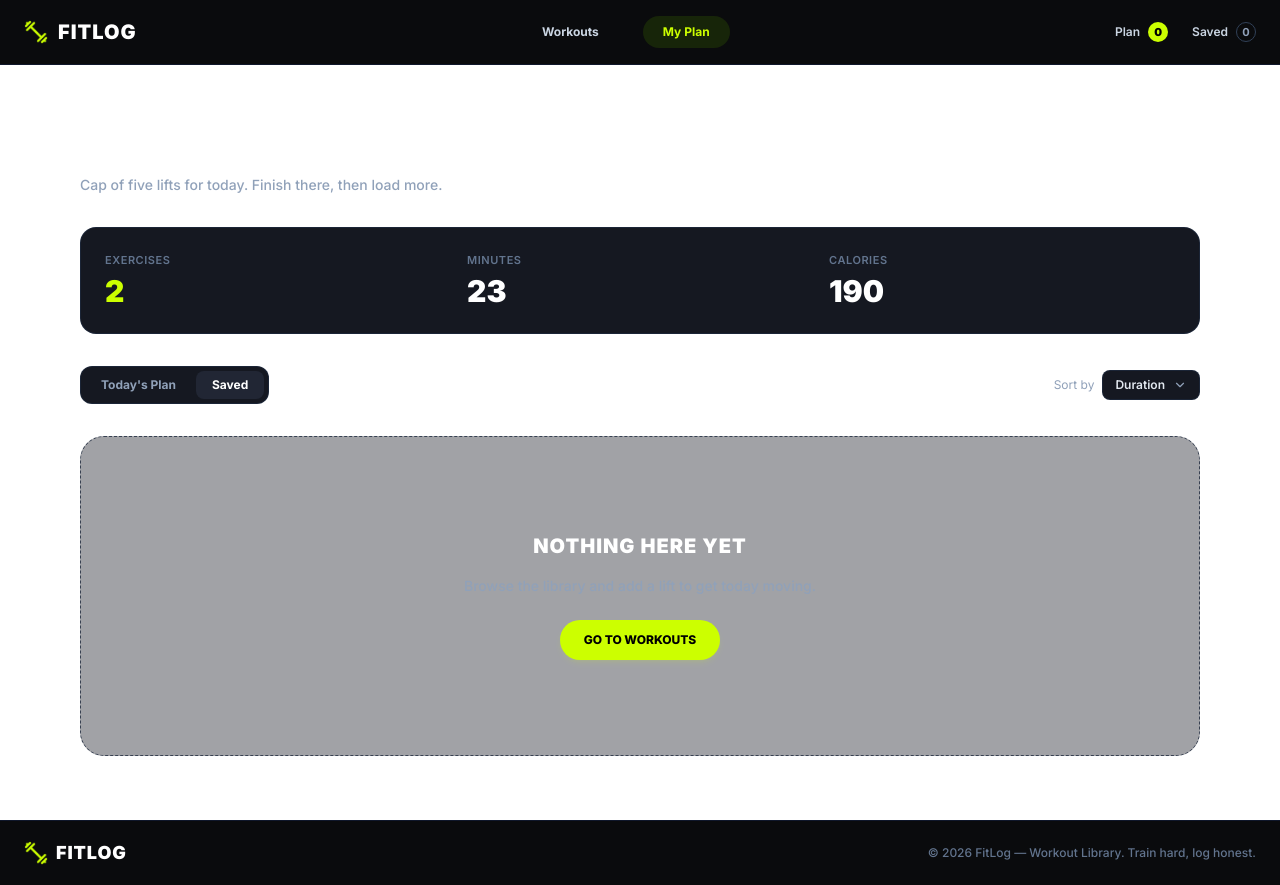
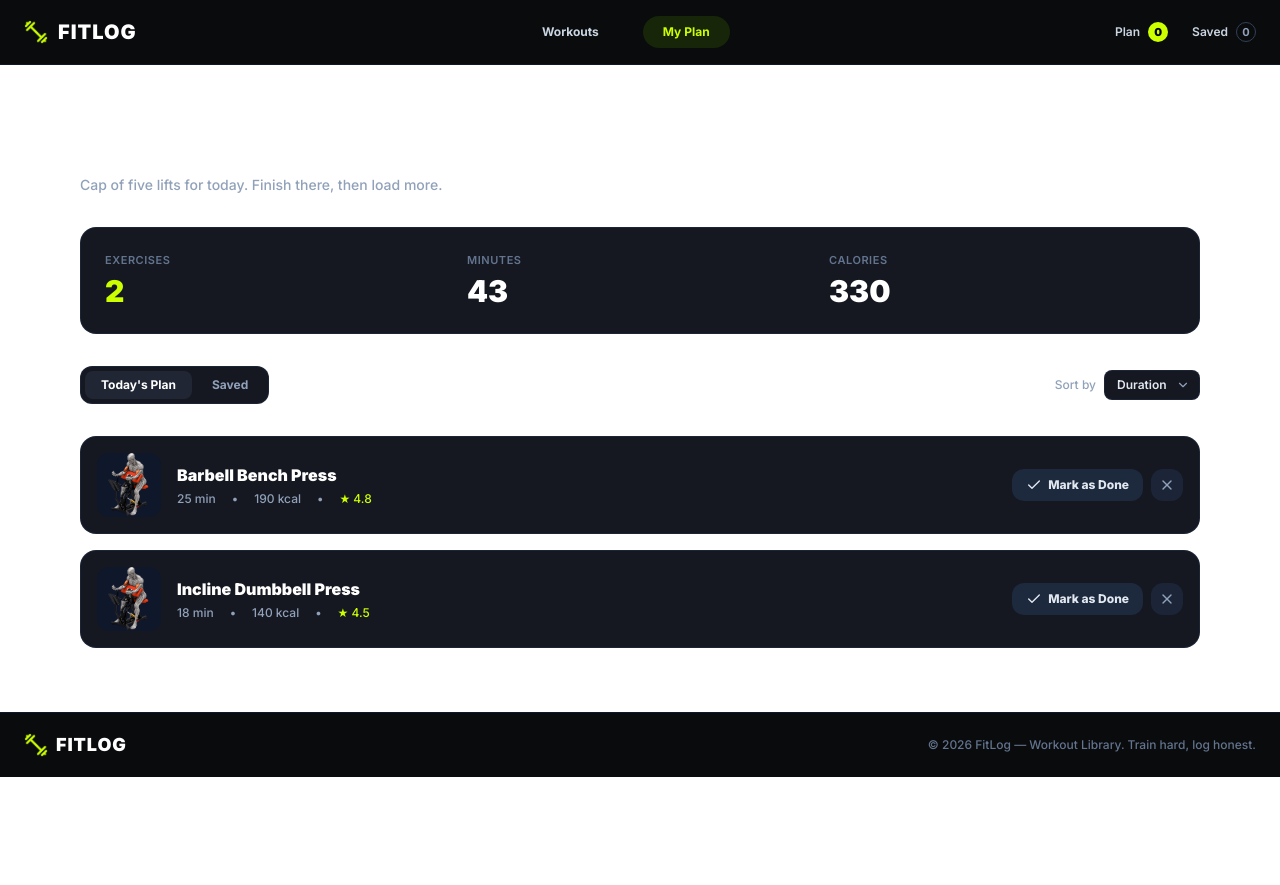
Before and after one commit to jonathanab3011/fitlog-workout-tracker, a Next.js app: page /my-plan in a window 1280 px wide. After the commit the page ends 800 px from the top, so only its background shows below. Built offline with nearby package versions, Linux system fonts and the light colour scheme.

Commit message:
feat: add sort filter, workout card actions with toasts, and README

```diff
--- a/app/my-plan/page.tsx
+++ b/app/my-plan/page.tsx
@@ -1,14 +1,104 @@
-"use client";
+'use client';
 
 import { useState } from "react";
 import Link from "next/link";
-import { ChevronDown } from "lucide-react";
+import { ChevronDown, Check, X, CheckCircle } from "lucide-react";
+
+interface PlannedWorkout {
+  id: string | number;
+  name: string;
+  duration: number; // in mins
+  calories: number;
+  rating: number;
+  completed: boolean;
+  image: string;
+}
 
 export default function MyPlanPage() {
-  const [activeTab, setActiveTab] = useState<"todays" | "saved">("saved");
+  // Sample Initial Data
+  const [workouts, setWorkouts] = useState<PlannedWorkout[]>([
+    {
+      id: "1",
+      name: "Barbell Bench Press",
+      duration: 25,
+      calories: 190,
+      rating: 4.8,
+      completed: false,
+      image: "/banner.png",
+    },
+    {
+      id: "2",
+      name: "Incline Dumbbell Press",
+      duration: 18,
+      calories: 140,
+      rating: 4.5,
+      completed: false,
+      image: "/banner.png",
+    },
+  ]);
+
+  const [activeTab, setActiveTab] = useState<"todays" | "saved">("todays");
+  const [sortBy, setSortBy] = useState<"duration" | "calories" | "rating">("duration");
+  const [toastMessage, setToastMessage] = useState<string | null>(null);
+
+  // Helper function to trigger Toast
+  const triggerToast = (msg: string) => {
+    setToastMessage(msg);
+    setTimeout(() => {
+      setToastMessage(null);
+    }, 3000);
+  };
+
+  // C3: Mark as Done Handler
+  const handleMarkAsDone = (id: string | number) => {
+    setWorkouts((prev) =>
+      prev.map((item) => {
+        if (item.id === id) {
+          const newCompletedState = !item.completed;
+          triggerToast(
+            newCompletedState
+              ? `"${item.name}" marked as done!`
+              : `"${item.name}" marked as pending.`
+          );
+          return { ...item, completed: newCompletedState };
+        }
+        return item;
+      })
+    );
+  };
+
+  // C3: Remove Handler
+  const handleRemove = (id: string | number) => {
+    const itemToRemove = workouts.find((item) => item.id === id);
+    setWorkouts((prev) => prev.filter((item) => item.id !== id));
+    if (itemToRemove) {
+      triggerToast(`"${itemToRemove.name}" removed from plan.`);
+    }
+  };
+
+  // C1: Sort Workouts List
+  const sortedWorkouts = [...workouts].sort((a, b) => {
+    if (sortBy === "duration") return b.duration - a.duration;
+    if (sortBy === "calories") return b.calories - a.calories;
+    if (sortBy === "rating") return b.rating - a.rating;
+    return 0;
+  });
+
+  // Calculate Summary Stats
+  const totalExercises = workouts.length;
+  const totalMinutes = workouts.reduce((acc, w) => acc + w.duration, 0);
+  const totalCalories = workouts.reduce((acc, w) => acc + w.calories, 0);
 
   return (
-    <div className="max-w-6xl mx-auto px-4 py-8 space-y-8">
+    <div className="max-w-6xl mx-auto px-4 py-8 space-y-8 relative">
+      {/* Toast Notification */}
+      {toastMessage && (
+        <div className="fixed bottom-6 right-6 z-50 bg-[#ccff00] text-black font-extrabold px-5 py-3 rounded-2xl shadow-2xl border border-black/10 flex items-center gap-2 animate-bounce">
+          <CheckCircle className="w-5 h-5 text-black" />
+          <span className="text-xs tracking-wide">{toastMessage}</span>
+        </div>
+      )}
+
       {/* Page Title & Subtitle */}
       <div className="space-y-1.5">
         <h1 className="text-3xl sm:text-4xl font-black text-white uppercase tracking-tight">
@@ -25,23 +115,23 @@ export default function MyPlanPage() {
           <p className="text-[11px] font-semibold text-slate-500 uppercase tracking-wider mb-1">
             Exercises
           </p>
-          <p className="text-3xl font-black text-[#ccff00]">2</p>
+          <p className="text-3xl font-black text-[#ccff00]">{totalExercises}</p>
         </div>
         <div>
           <p className="text-[11px] font-semibold text-slate-500 uppercase tracking-wider mb-1">
             Minutes
           </p>
-          <p className="text-3xl font-black text-white">23</p>
+          <p className="text-3xl font-black text-white">{totalMinutes}</p>
         </div>
         <div>
           <p className="text-[11px] font-semibold text-slate-500 uppercase tracking-wider mb-1">
             Calories
           </p>
-          <p className="text-3xl font-black text-white">190</p>
+          <p className="text-3xl font-black text-white">{totalCalories}</p>
         </div>
       </div>
 
-      {/* Filter Tabs & Sort Dropdown */}
+      {/* Filter Tabs & C1: Sort Dropdown */}
       <div className="flex flex-wrap items-center justify-between gap-4">
         {/* Toggle Tabs */}
         <div className="bg-[#151821] p-1 rounded-xl border border-slate-800/80 flex items-center gap-1">
@@ -67,17 +157,83 @@ export default function MyPlanPage() {
           </button>
         </div>
 
-        {/* Sort Dropdown */}
+        {/* C1: Sort Dropdown */}
         <div className="flex items-center gap-2 text-xs text-slate-400">
-          <span>Sort by</span>
-          <button className="bg-[#151821] border border-slate-800/80 text-slate-200 font-semibold px-3 py-1.5 rounded-lg flex items-center gap-2 hover:border-slate-700">
-            Duration
-            <ChevronDown className="w-3.5 h-3.5 text-slate-400" />
+          <span className="font-medium">Sort by</span>
+          <div className="relative inline-block">
+            <select
+              value={sortBy}
+              onChange={(e) => setSortBy(e.target.value as any)}
+              className="bg-[#151821] border border-slate-800/80 text-slate-200 font-semibold pl-3 pr-8 py-1.5 rounded-lg appearance-none focus:outline-none focus:border-[#ccff00] text-xs cursor-pointer"
+            >
+              <option value="duration">Duration</option>
+              <option value="calories">Calories</option>
+              <option value="rating">Rating</option>
+            </select>
+            <ChevronDown className="w-3.5 h-3.5 text-slate-400 absolute right-2.5 top-1/2 -translate-y-1/2 pointer-events-none" />
+          </div>
+        </div>
+      </div>
+
+      {/* C3: Planned Workout List */}
+      {sortedWorkouts.length > 0 ? (
+        <div className="space-y-4">
+          {sortedWorkouts.map((workout) => (
+            <div
+              key={workout.id}
+              className={`bg-[#151821] border ${
+                workout.completed ? "border-[#ccff00]/40 bg-[#151821]/60" : "border-slate-800/80"
+              } rounded-2xl p-4 flex flex-col sm:flex-row items-center justify-between gap-4 transition-all`}
+            >
+              <div className="flex items-center gap-4 w-full sm:w-auto">
+                <img
+                  src={workout.image || "/banner.png"}
+                  alt={workout.name}
+                  className="w-16 h-16 rounded-xl object-cover bg-slate-900"
+                />
+                <div>
+                  <h3 className={`text-base font-black text-white ${workout.completed ? "line-through text-slate-400" : ""}`}>
+                    {workout.name}
+                  </h3>
+                  <div className="flex gap-4 text-xs text-slate-400 mt-1 font-medium">
+                    <span>{workout.duration} min</span>
+                    <span>•</span>
+                    <span>{workout.calories} kcal</span>
+                    <span>•</span>
+                    <span className="text-[#ccff00]">★ {workout.rating}</span>
+                  </div>
+                </div>
+              </div>
+
+              {/* Action Buttons */}
+              <div className="flex items-center gap-2 w-full sm:w-auto justify-end">
+                {/* Mark as Done Button */}
+                <button
+                  onClick={() => handleMarkAsDone(workout.id)}
+                  className={`flex items-center gap-1.5 px-3.5 py-2 rounded-xl text-xs font-extrabold transition-all ${
+                    workout.completed
+                      ? "bg-[#ccff00] text-black"
+                      : "bg-slate-800 hover:bg-slate-700 text-slate-200"
+                  }`}
+                >
+                  <Check className="w-4 h-4" />
+                  {workout.completed ? "Done" : "Mark as Done"}
+                </button>
+
+                {/* Remove (X) Button */}
+                <button
+                  onClick={() => handleRemove(workout.id)}
+                  className="p-2 bg-slate-800/80 hover:bg-red-500/20 hover:text-red-400 text-slate-400 rounded-xl transition-all"
+                  title="Remove Workout"
+                >
+                  <X className="w-4 h-4" />
                 </button>
               </div>
             </div>
-
-      {/* Empty State Box */}
+          ))}
+        </div>
+      ) : (
+        /* Empty State */
         <div className="bg-[#151821]/40 border border-dashed border-slate-800/80 rounded-3xl p-16 text-center flex flex-col items-center justify-center space-y-4 min-h-[320px]">
           <h2 className="text-lg sm:text-xl font-black text-white uppercase tracking-wider">
             NOTHING HERE YET
@@ -94,6 +250,7 @@ export default function MyPlanPage() {
             </Link>
           </div>
         </div>
+      )}
     </div>
   );
 }
--- a/components/Navbar.tsx
+++ b/components/Navbar.tsx
@@ -3,12 +3,17 @@
 import Link from "next/link";
 import { usePathname } from "next/navigation";
 
-export default function Navbar() {
+interface NavbarProps {
+  planCount?: number;
+  savedCount?: number;
+}
+
+export default function Navbar({ planCount = 0, savedCount = 0 }: NavbarProps) {
   const pathname = usePathname();
-  const planCount = 0;
-  const savedCount = 0;
+
+  // Active link logic
   const isWorkoutsActive = pathname === "/" || pathname.startsWith("/workouts");
-  const isPlanActive = pathname === "/plan" || pathname === "/my-plan";
+  const isPlanActive = pathname === "/my-plan";
 
   return (
     <header className="bg-[#0a0b0d] border-b border-slate-900 sticky top-0 z-50">
@@ -46,11 +51,11 @@ export default function Navbar() {
           </Link>
         </nav>
 
-        {/* Right: Plan & Saved Counters */}
+        {/* Right: Plan & Saved Badge Counters */}
         <div className="flex items-center gap-6">
-          {/* Plan Counter */}
-          <Link href="/plan" className="flex items-center gap-2 group">
-            <span className="text-xs font-semibold text-slate-300 group-hover:text-white">
+          {/* Plan Counter - Links to /my-plan */}
+          <Link href="/my-plan" className="flex items-center gap-2 group">
+            <span className="text-xs font-semibold text-slate-300 group-hover:text-white transition-colors">
               Plan
             </span>
             <span className="bg-[#ccff00] text-black text-[11px] font-black w-5 h-5 rounded-full flex items-center justify-center">
@@ -58,12 +63,12 @@ export default function Navbar() {
             </span>
           </Link>
 
-          {/* Saved Counter */}
-          <Link href="/saved" className="flex items-center gap-2 group">
-            <span className="text-xs font-semibold text-slate-300 group-hover:text-white">
+          {/* Saved Counter - Links to /my-plan */}
+          <Link href="/my-plan" className="flex items-center gap-2 group">
+            <span className="text-xs font-semibold text-slate-300 group-hover:text-white transition-colors">
               Saved
             </span>
-            <span className="border border-slate-700 text-slate-400 text-[11px] font-bold w-5 h-5 rounded-full flex items-center justify-center">
+            <span className="border border-slate-700 text-slate-400 group-hover:text-slate-200 text-[11px] font-bold w-5 h-5 rounded-full flex items-center justify-center transition-colors">
               {savedCount}
             </span>
           </Link>
```
Lines whose indentation alone changed are shown as unchanged.
